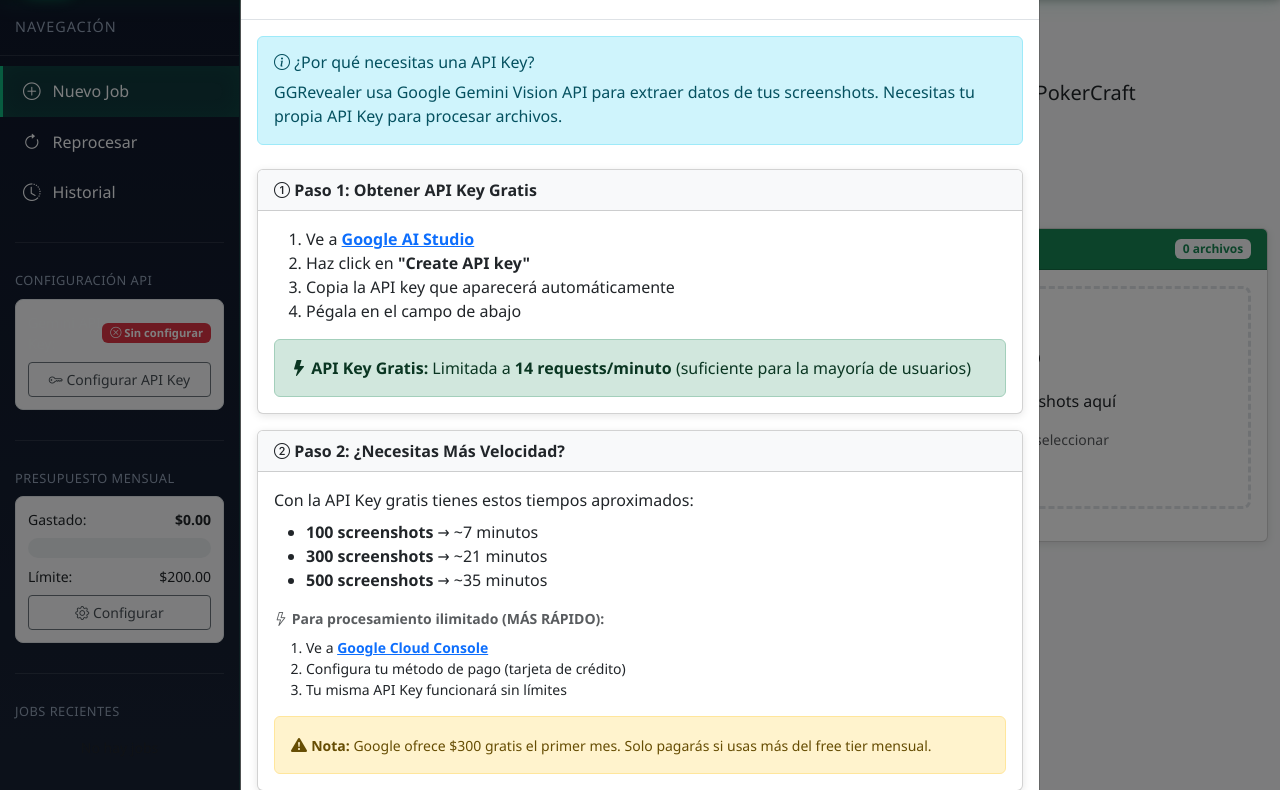
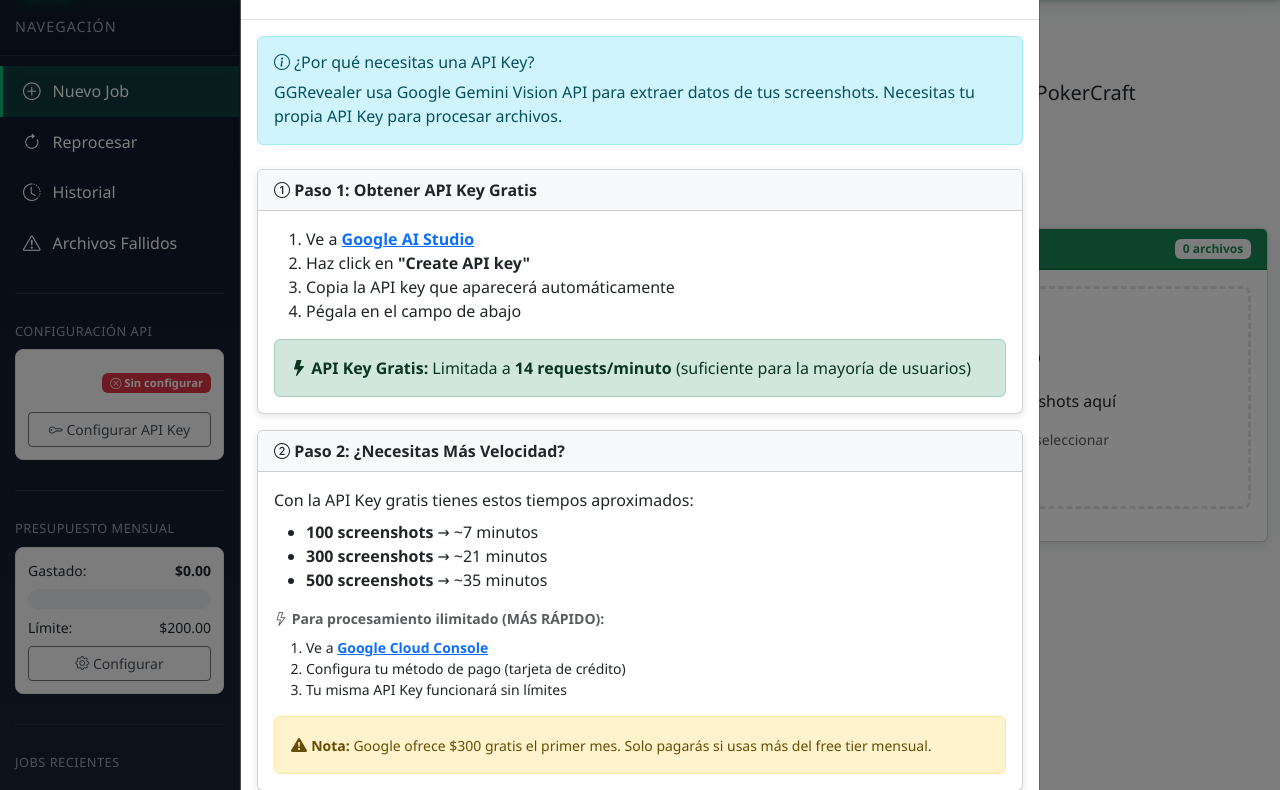
Before and after one commit to clickmediapropy/ggrevealer-3-repl, a FastAPI app: page /app in a window 1280 px wide. Shown: the part 72-862 px from the top of the page. Run offline with FastAPI, Linux system fonts and the light colour scheme; data that the repository does not hold is empty; some libraries are stand-ins or nearby versions.

Commit message:
feat: add 'Archivos Fallidos' sidebar navigation link

```diff
--- a/static/js/app.js
+++ b/static/js/app.js
@@ -2149,6 +2149,13 @@
     welcomeSection.classList.remove('d-none');
 }
 
+function showFailedFilesView() {
+    // Placeholder function for Task 7
+    // Will be implemented in Task 8 (Failed Files View Container)
+    alert('Archivos Fallidos view - Coming soon in Task 8!');
+    console.log('showFailedFilesView() called - to be implemented in Task 8');
+}
+
 // ========================================
 // REPROCESS MODAL
 // ========================================
@@ -2760,6 +2767,15 @@
         });
     }
 
+    const navFailedFiles = document.getElementById('nav-failed-files');
+    if (navFailedFiles) {
+        navFailedFiles.addEventListener('click', (e) => {
+            e.preventDefault();
+            showFailedFilesView();
+            updateSidebarActiveState('nav-failed-files');
+        });
+    }
+
     // Initialize cancel job button
     const cancelJobBtn = document.getElementById('cancel-job-btn');
     if (cancelJobBtn) {
--- a/templates/index.html
+++ b/templates/index.html
@@ -49,6 +49,10 @@
                 <a href="#" class="sidebar-link" id="nav-history">
                     <i class="bi bi-clock-history"></i>
                     <span>Historial</span>
+                </a>
+                <a href="#" class="sidebar-link" id="nav-failed-files">
+                    <i class="bi bi-exclamation-triangle"></i>
+                    <span>Archivos Fallidos</span>
                 </a>
             </nav>
 
```
